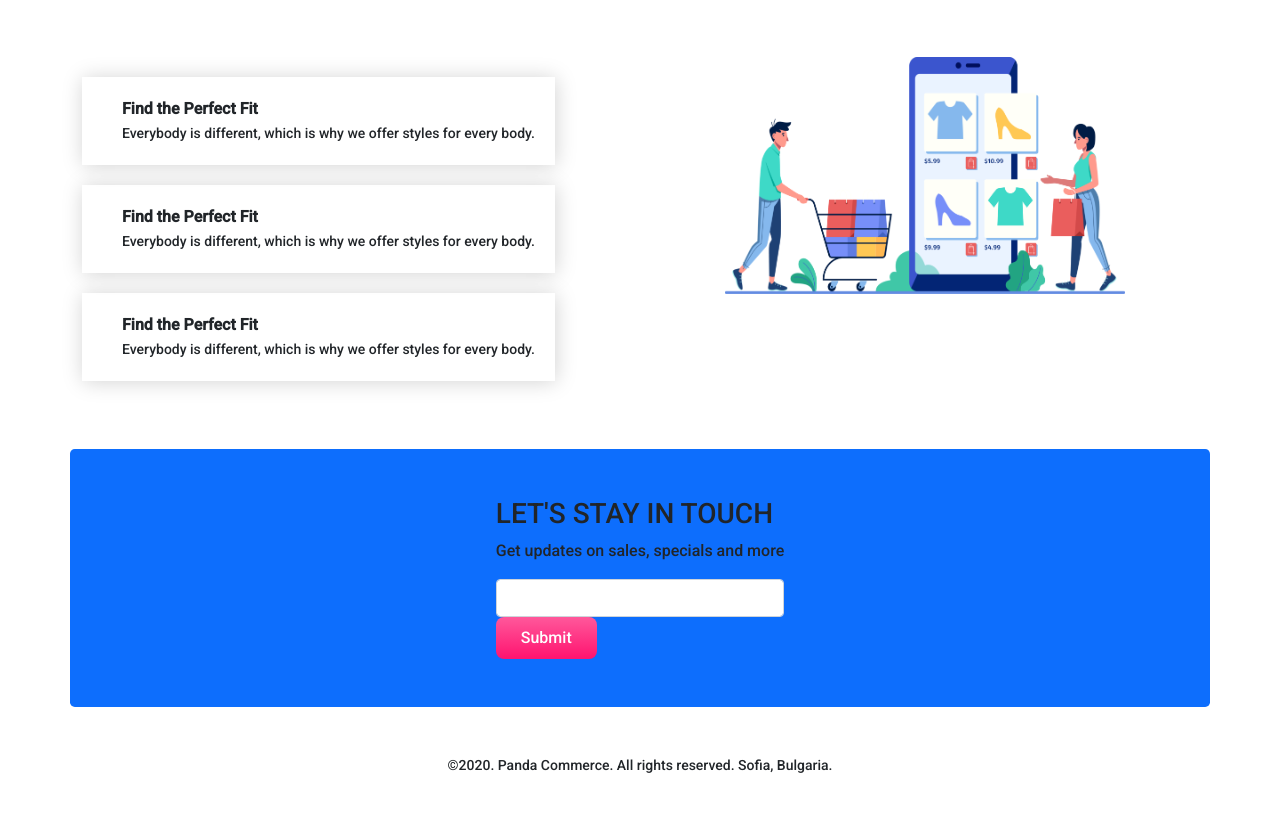
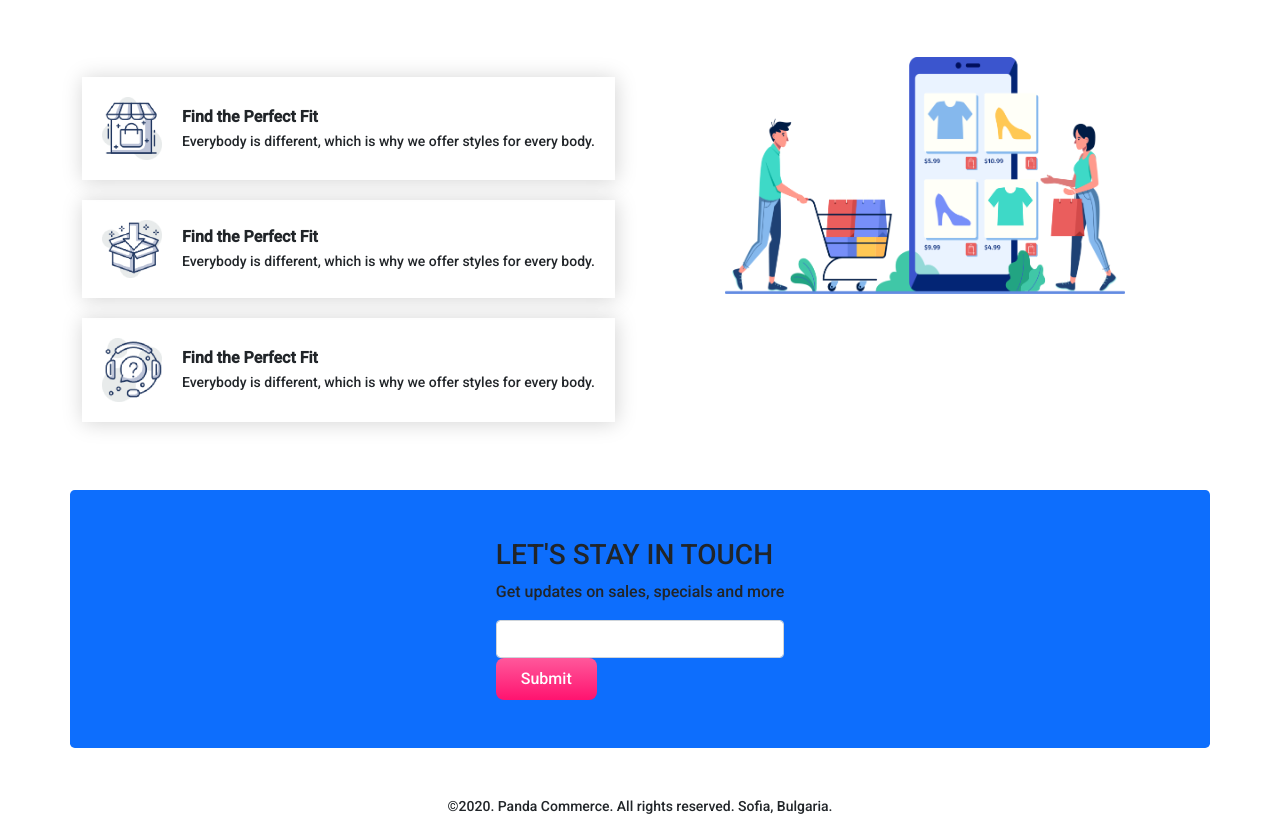
Before and after one commit to saifulalamfahim/responsive-assignment, a plain HTML site: page index.html in a window 1280 px wide. Shown: the part 2628-3445 px from the top of the page. Before the commit the page ends 3404 px from the top, so only its background shows below. Drawn offline with nearby package versions, Linux system fonts and the light colour scheme.

Commit message:
last change

```diff
--- a/index.html
+++ b/index.html
@@ -254,7 +254,7 @@
                           <div class="featureBox">
                               <div class="d-flex align-items-center">
                                   <div class="featPic">
-                                      <img src="Logo/image 12.png" alt="">
+                                      <img src="images/Logo, Icon/image 12.png" alt="">
                                   </div>
                                   <div class="featDet">
                                       <b>Find the Perfect Fit</b> <br>
@@ -267,7 +267,7 @@
                           <div class="featureBox">
                               <div class="d-flex align-items-center">
                                   <div class="featPic">
-                                      <img src="Logo/image 13.png" alt="">
+                                      <img src="images/Logo, Icon/image 13.png" alt="">
                                   </div>
                                   <div class="featDet">
                                       <b>Find the Perfect Fit</b> <br>
@@ -280,7 +280,7 @@
                           <div class="featureBox">
                               <div class="d-flex align-items-center">
                                   <div class="featPic">
-                                      <img src="Logo/image 14.png" alt="">
+                                      <img src="images/Logo, Icon/image 14.png" alt="">
                                   </div>
                                   <div class="featDet">
                                       <b>Find the Perfect Fit</b> <br>
```
